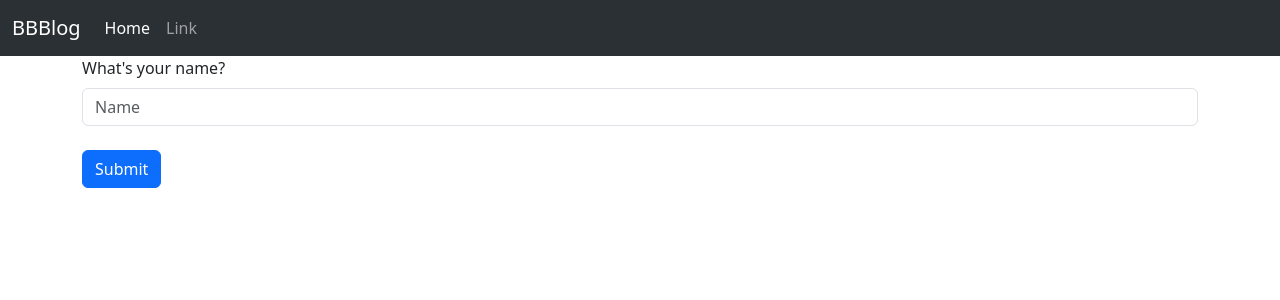
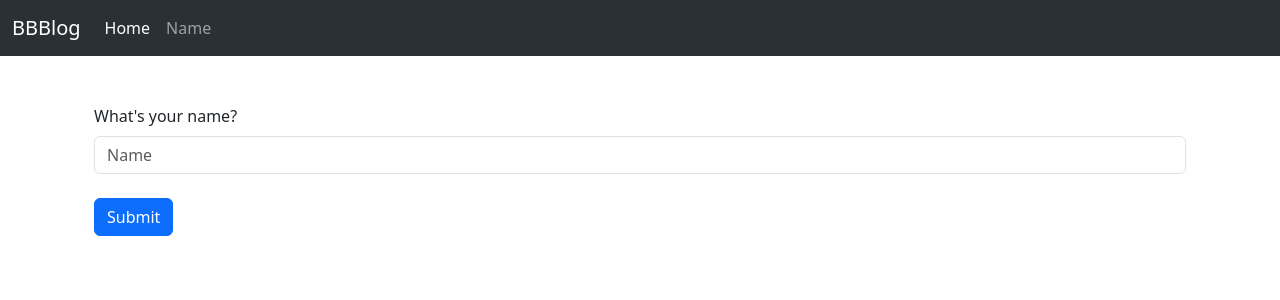
Before and after one commit to shulepov1/flask, a Flask app: page /name in a window 1280 px wide. Shown: the top 300 px of the page. Run offline with Flask 3, Linux system fonts and the light colour scheme.

Commit message:
404 template

```diff
--- a/templates/base.html
+++ b/templates/base.html
@@ -3,12 +3,12 @@
   <head>
     <meta charset="utf-8">
     <meta name="viewport" content="width=device-width, initial-scale=1">
-    <title>Bootstrap demo</title>
+    <title>BBBlog</title>
     <link href="https://cdn.jsdelivr.net/npm/bootstrap@5.3.3/dist/css/bootstrap.min.css" rel="stylesheet" integrity="sha384-QWTKZyjpPEjISv5WaRU9OFeRpok6YctnYmDr5pNlyT2bRjXh0JMhjY6hW+ALEwIH" crossorigin="anonymous">
   </head>
   <body>
       {% include 'navbar.html' %}
-      <div class="container">
+      <div class="container p-4">
           {% block content %}
           {% endblock %}
       </div>
--- a/templates/form.html
+++ b/templates/form.html
@@ -3,20 +3,23 @@
 {% block content %}
 
 {% for message in get_flashed_messages() %}
-    {{ message }}
+<div class="alert alert-success alert-dismissible fade show" role="alert">
+    {{message}}
+  <button type="button" class="btn-close" data-bs-dismiss="alert" aria-label="Close"></button>
+</div>
 {% endfor %}
 
 {% if name %}
-    <h1>Hello, {{name}}</h1>
+<h1>Hello, {{name}}</h1>
 {% else %}
-<form method="POST">
-    {{ form.hidden_tag() }}
-    <div class="">
-        {{ form.name.label( class="form-label") }}
+<form method="POST" class="my-4">
+    {{ form.csrf_token }}
+    <div class="form-group">
+        {{ form.name.label(class="mb-2") }}
         {{ form.name(class="form-control", placeholder="Name") }}
     </div>
     <br/>
-    {{ form.submit(class="btn btn-primary") }}
+    <input type="submit" value="Submit" class="btn btn-primary">
 </form>
 
 {% endif %}
--- a/templates/navbar.html
+++ b/templates/navbar.html
@@ -7,10 +7,10 @@
         <div class="collapse navbar-collapse" id="navbarNav">
             <ul class="navbar-nav">
                 <li class="nav-item">
-            <a class="nav-link active" aria-current="page" href="#">Home</a>
+                    <a class="nav-link active" aria-current="page" href="{{url_for('index')}}">Home</a>
                 </li>
                 <li class="nav-item">
-          <a class="nav-link" href="#">Link</a>
+                    <a class="nav-link" href="{{url_for('name')}}">Name</a>
                 </li>
             </ul>
         </div>
```
Also changed, not shown: templates/404.html (+25 -8 lines), browsers_app/routes.py (line endings or trailing spaces). Lines whose indentation alone changed are shown as unchanged.
